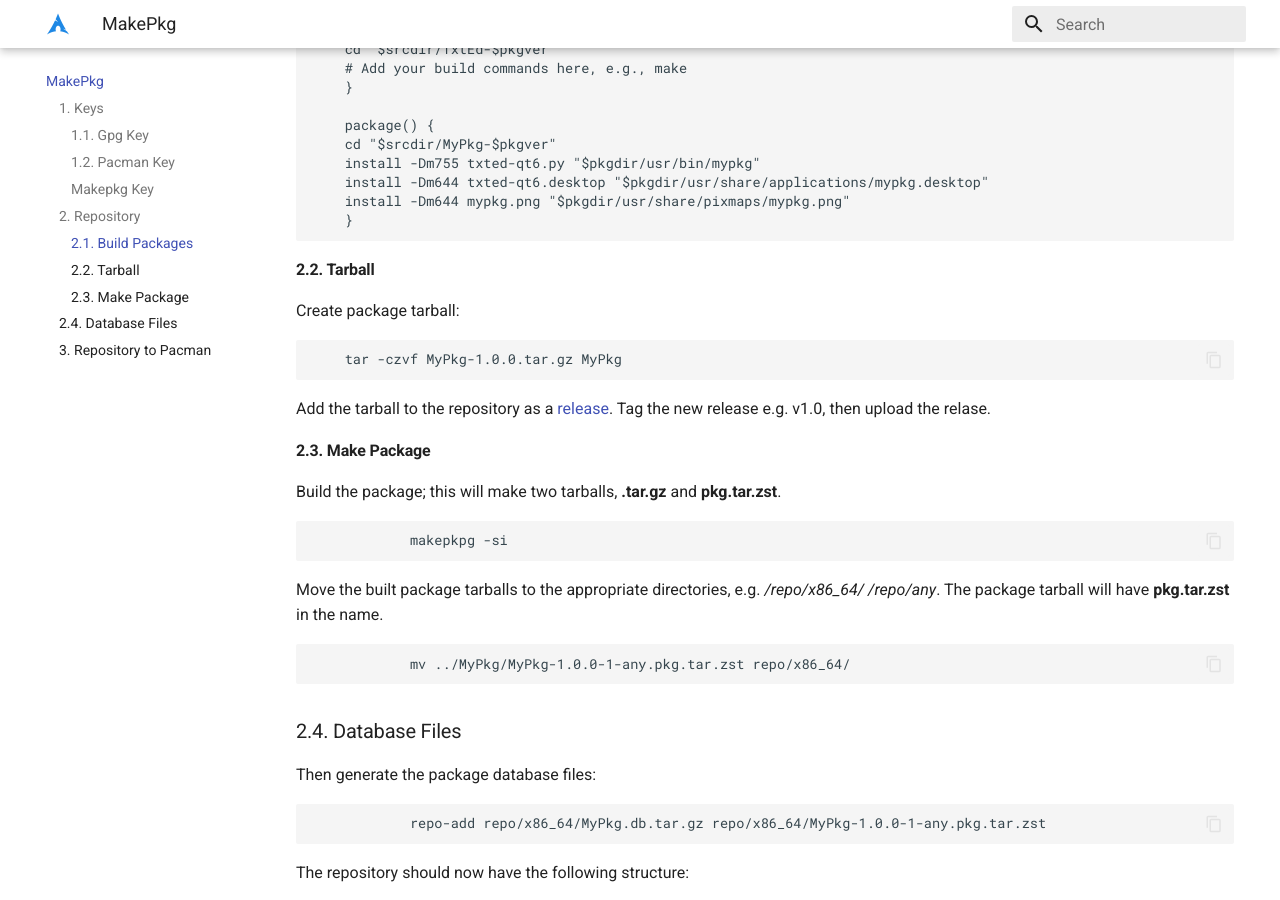
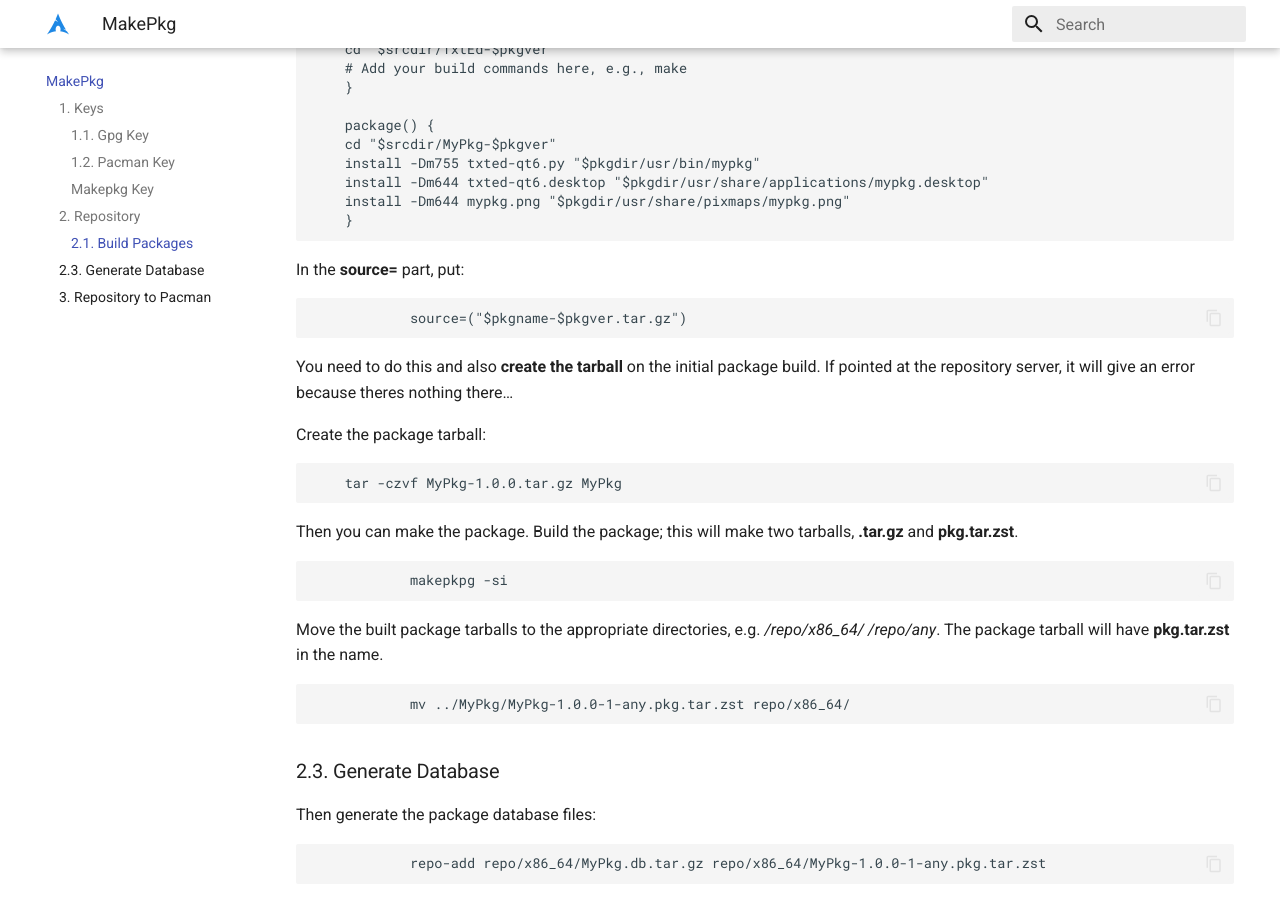
Before and after one commit to l0vemimi/ArchBtw, an MkDocs documentation site: the page built from docs/makepkg.md, in a window 1280 px wide and 900 px high, scrolled down 1794 px. Built offline with MkDocs 1.6.1 and Material for MkDocs 9.7.7, drawn with Linux system fonts in a browser that asks for light colours; the version menu is left out.

Commit message:
update makrpkg.md

```diff
--- a/docs/makepkg.md
+++ b/docs/makepkg.md
@@ -81,17 +81,17 @@ Create a PKGBUILD file; View archwiki [creating packages](https://wiki.archlinux
         install -Dm644 mypkg.png "$pkgdir/usr/share/pixmaps/mypkg.png"
         }
 
-#### 2.2. Tarball
+In the **source=** part, put:
 
-Create package tarball:
+                source=("$pkgname-$pkgver.tar.gz")
+
+You need to do this and also **create the tarball** on the initial package build. If pointed at the repository server, it will give an error because theres nothing there...
+
+Create the package tarball:
 
         tar -czvf MyPkg-1.0.0.tar.gz MyPkg
 
-Add the tarball to the repository as a [release](https://docs.github.com/en/repositories/releasing-projects-on-github/about-releases). Tag the new release e.g. v1.0, then upload the relase.
-
-#### 2.3. Make Package
-
-Build the package; this will make two tarballs, **.tar.gz** and **pkg.tar.zst**.
+Then you can make the package. Build the package; this will make two tarballs, **.tar.gz** and **pkg.tar.zst**.
 
                 makepkpg -si
 
@@ -99,9 +99,7 @@ Move the built package tarballs to the appropriate directories, e.g. */repo/x86_
 
                 mv ../MyPkg/MyPkg-1.0.0-1-any.pkg.tar.zst repo/x86_64/
 
-### 2.4. Database Files
-
-
+### 2.3. Generate Database
 
 Then generate the package database files:
 
```
